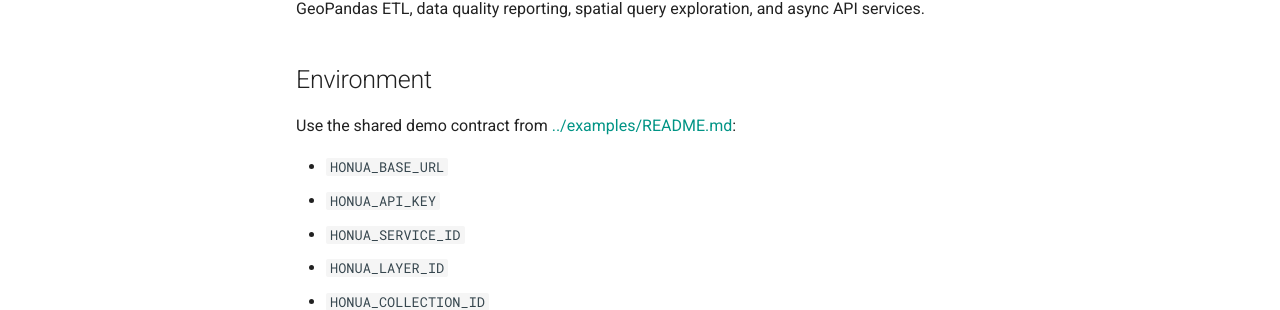
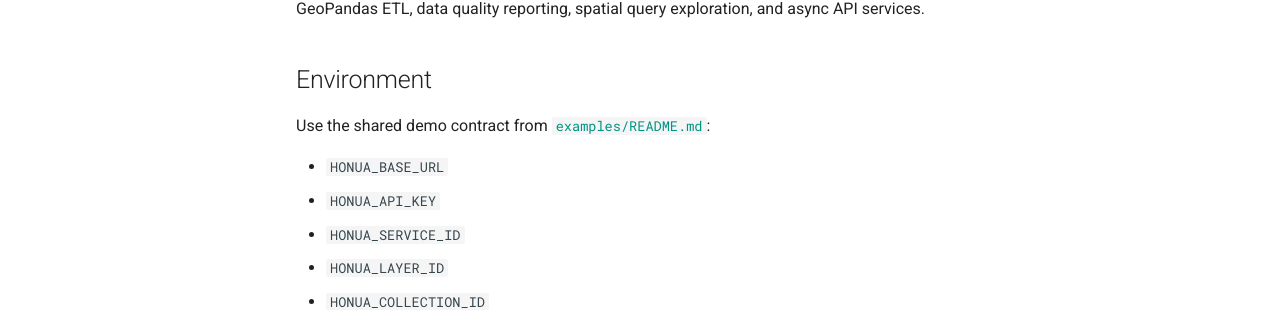
Before and after one commit to honua-io/honua-sdk-python, an MkDocs documentation site: the page built from docs/demo-suite.md, in a window 1280 px wide and 1279 px high. Shown: the part 257-567 px from the top of the window. Built offline with MkDocs 1.6.1 and Material for MkDocs 9.7.7, drawn with Linux system fonts in a browser that asks for light colours; comment, search, counter and statistics services are not loaded; the version menu is left out; part of the change alters nothing that is shown.

Commit message:
ci: fix windows PowerShell ParserError and mkdocs strict broken link
The CI test matrix includes windows-latest, where the default shell is
PowerShell. Multi-line `run:` steps using bash line-continuations hit a
ParserError there. Add `shell: bash` to the four multi-line run steps in
the `test` job (Install dependencies, Run tests with combined coverage
gate, and both per-package coverage floors) so they run consistently
across ubuntu/macos/windows.

The docs workflow runs `mkdocs build --strict`, which aborted on a broken
relative link in demo-suite.md to ../examples/README.md (a repo-root file
outside docs_dir). Point it at the canonical GitHub URL, matching the
existing pattern in examples.md, so strict mode passes. The remaining
"pages not in nav" notices are INFO and do not abort.

Co-Authored-By: Claude Opus 4.7 (1M context) <noreply@anthropic.com>

```diff
--- a/docs/demo-suite.md
+++ b/docs/demo-suite.md
@@ -4,7 +4,7 @@ The Python SDK demo suite is designed around workflows where Python is the best
 
 ## Environment
 
-Use the shared demo contract from [../examples/README.md](../examples/README.md):
+Use the shared demo contract from [`examples/README.md`](https://github.com/honua-io/honua-sdk-python/blob/trunk/examples/README.md):
 
 - `HONUA_BASE_URL`
 - `HONUA_API_KEY`
```
Also changed, not shown: 1 other file.
